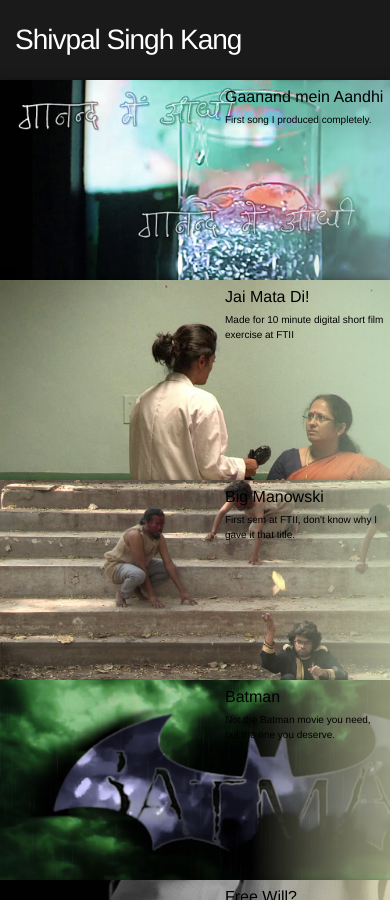
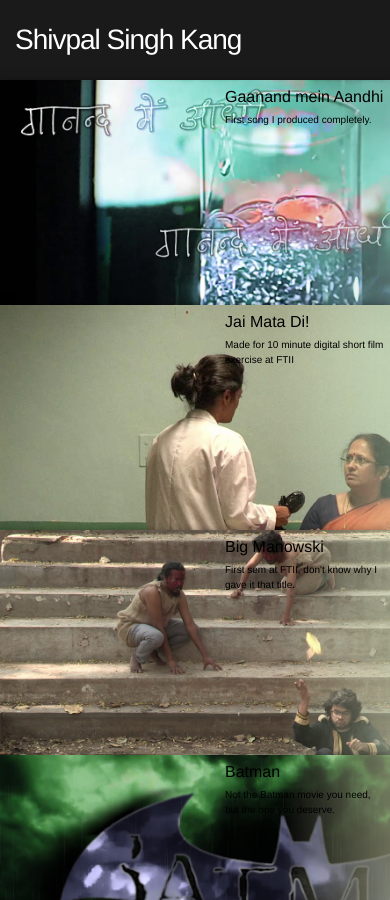
Before and after one commit to shivpalkang/shivpalkang.github.io, a Jekyll site: the page built from index.html, in a window 390 px wide and 900 px high. Built offline with Jekyll 4.4.1, drawn with Linux system fonts in a browser that asks for light colours.

Commit message:
Fixing row height to viewport height ratio.
2 rows on laptop, 4 on mobile.

```diff
--- a/_sass/_layout.scss
+++ b/_sass/_layout.scss
@@ -332,18 +332,18 @@
 
 
 .browse .row-container {
-  height:100vh;
+  height:50vh;
   @media only screen and (max-width: 1000px) {
-    height:300px;
+    height:33vh;
   }
 
   @media only screen and (max-width: 600px) {
-    height:200px;
+    height:25vh;
   }
 }
 
 .browse .row {
-  height:100vh; /* 320px default*/
+  height:50vh; /* 320px default*/
   width:100%;
   box-shadow: 0px 2px 10px rgba(0,0,0,0.5);
   position:relative;
@@ -351,11 +351,11 @@
   transition:background-color 0.25s;
 
   @media only screen and (max-width: 1000px) {
-    height:300px;
+    height:33vh;
   }
 
   @media only screen and (max-width: 600px) {
-    height:200px;
+    height:25vh;
   }
 }
 
```
